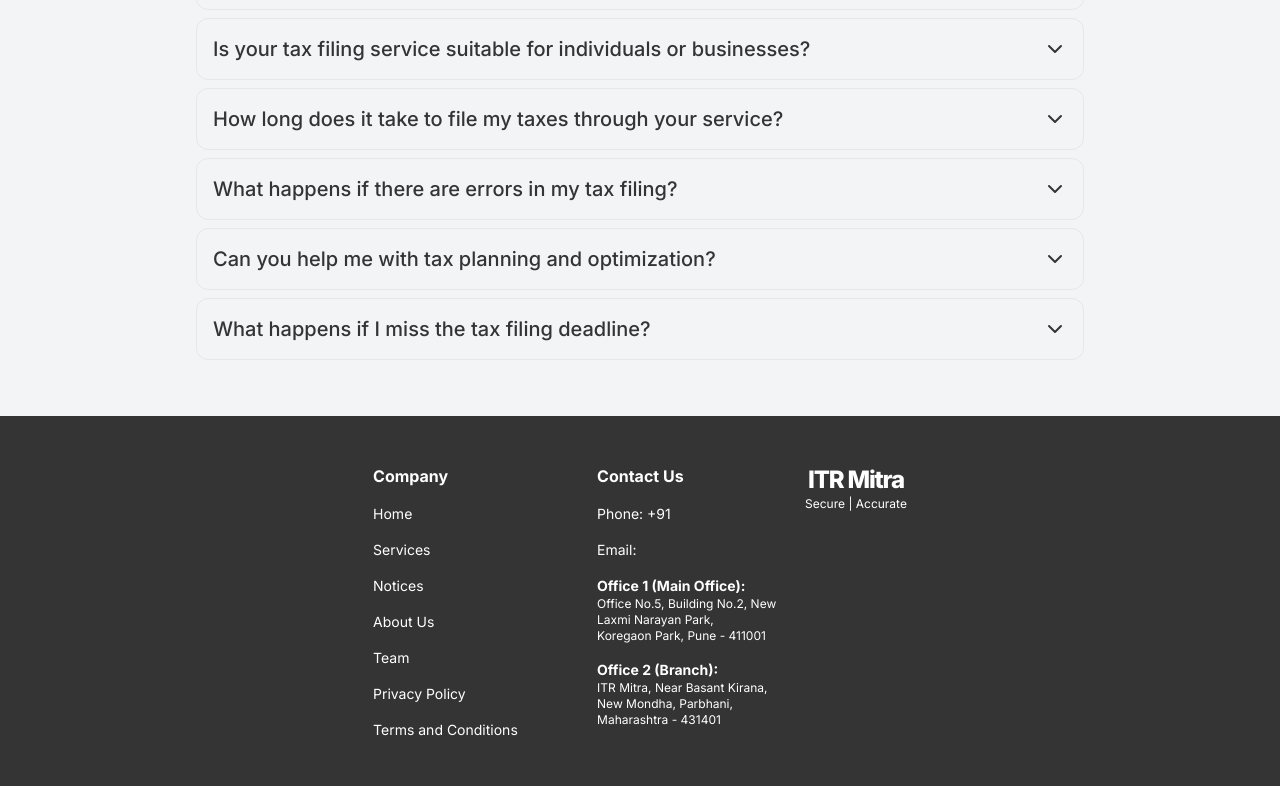
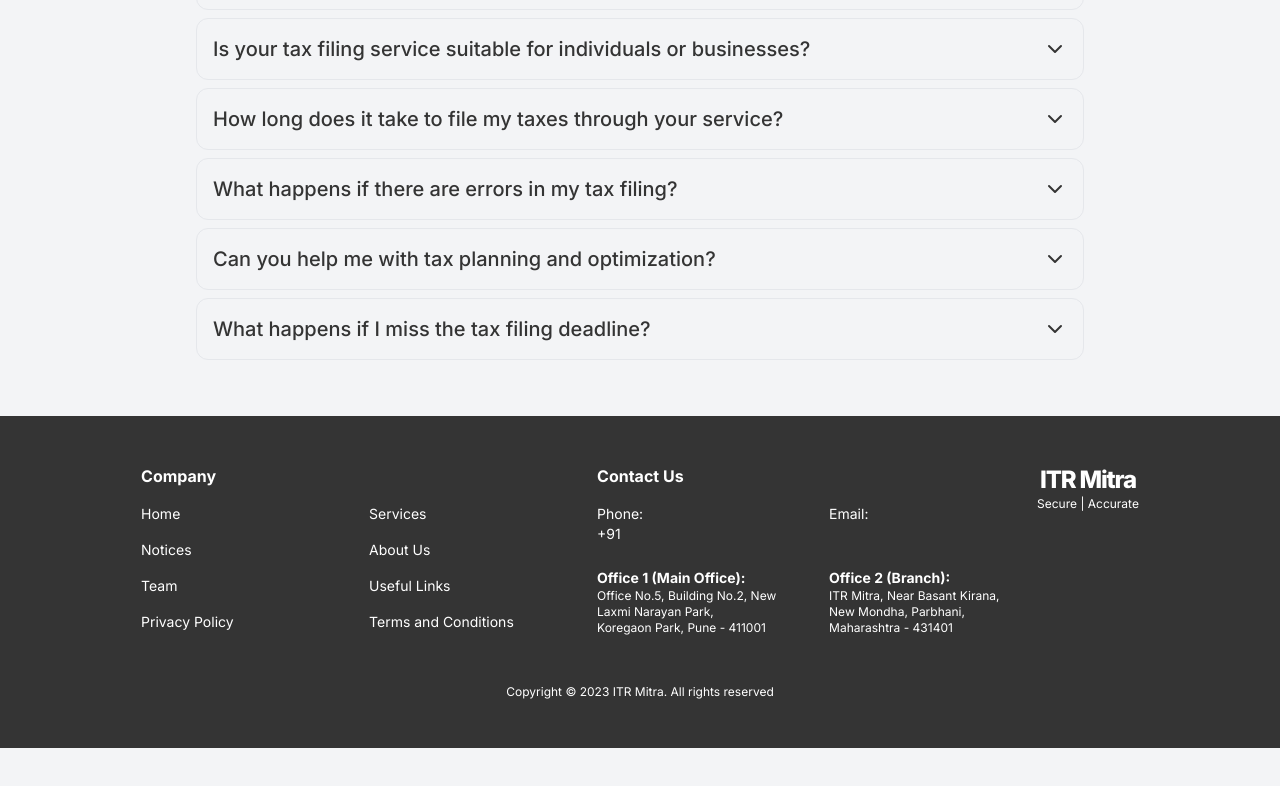
Before and after one commit to itrmitra/itrmitra, a Next.js app: page / in a window 1280 px wide. Shown: the part 5776-6562 px from the top of the page. After the commit the page ends 6524 px from the top, so only its background shows below. Built offline with nearby package versions, Linux system fonts and the light colour scheme.

Commit message:
rearrange form footer and add new links

```diff
--- a/src/components/site-footer.tsx
+++ b/src/components/site-footer.tsx
@@ -6,16 +6,18 @@ export function SiteFooter() {
     const tabs = siteConfig.tabs.slice()
     tabs.push(
         { title: "Team", href: "/team" },
+        { title: "Useful Links", href: "/useful-links" },
         { title: "Privacy Policy", href: "/privacy-policy" },
         { title: "Terms and Conditions", href: "/terms-and-conditions" }
     )
     return (
         <footer className="bg-dark-gray px-8 py-12 text-white">
-            <div className="md:mx-auto md:flex md:items-start md:justify-center lg:w-1/2">
-                <div className="grid justify-center gap-4 md:grid-cols-2">
+            <div className="text-center">
+                <div className="mb-12 text-left md:mx-auto md:flex md:items-start md:justify-center">
+                    <div className="mb-12 grid justify-center gap-4 md:mb-0 md:grid-cols-2">
                         <div>
                             <h1 className="mb-4 font-bold">Company</h1>
-                        <div className="grid grid-cols-2 gap-2 md:grid-cols-1 md:gap-4">
+                            <div className="grid grid-cols-2 gap-2 md:grid-cols-2 md:gap-4">
                                 {tabs.map((item) => (
                                     <Link
                                         key={item.href}
@@ -29,9 +31,15 @@ export function SiteFooter() {
                         </div>
                         <div className="mt-8 md:mt-0">
                             <h1 className="mb-4 font-bold">Contact Us</h1>
-                        <div className="space-y-4 text-sm">
-                            <p>Phone: +91 {process.env.NEXT_PUBLIC_WHATSAPP_NUMBER}</p>
-                            <p>Email: {process.env.NEXT_PUBLIC_EMAIL}</p>
+                            <div className="grid grid-cols-2 gap-6 text-sm">
+                                <p>
+                                    Phone: <br />
+                                    +91 {process.env.NEXT_PUBLIC_WHATSAPP_NUMBER}
+                                </p>
+                                <p>
+                                    Email: <br />
+                                    {process.env.NEXT_PUBLIC_EMAIL}
+                                </p>
                                 <div className="md:w-52">
                                     <b>Office 1 (Main Office):</b>
                                     <p className="text-xs">
@@ -51,6 +59,10 @@ export function SiteFooter() {
                     </div>
                     <Logo />
                 </div>
+                <p className="mx-auto text-xs lg:w-1/2">
+                    Copyright © 2023 ITR Mitra. All rights reserved
+                </p>
+            </div>
         </footer>
     )
 }
```
Lines whose indentation alone changed are shown as unchanged.
